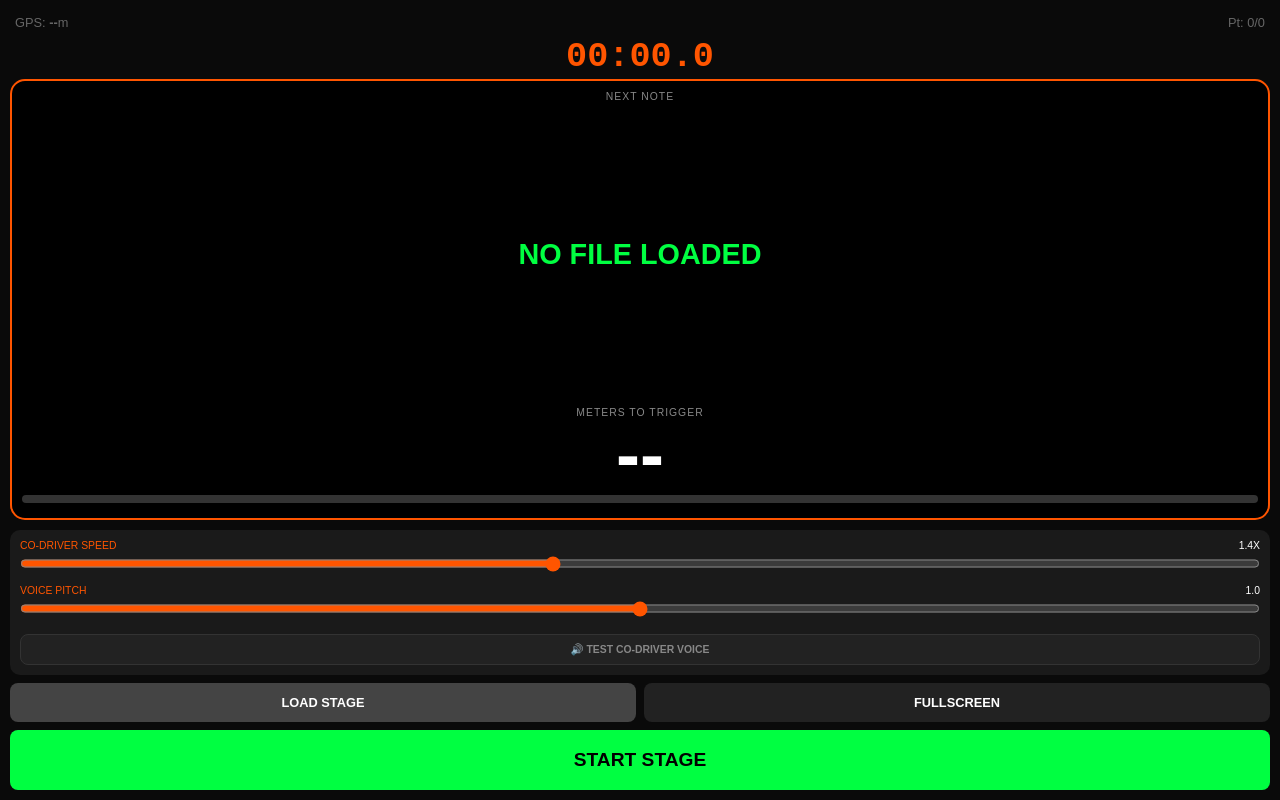
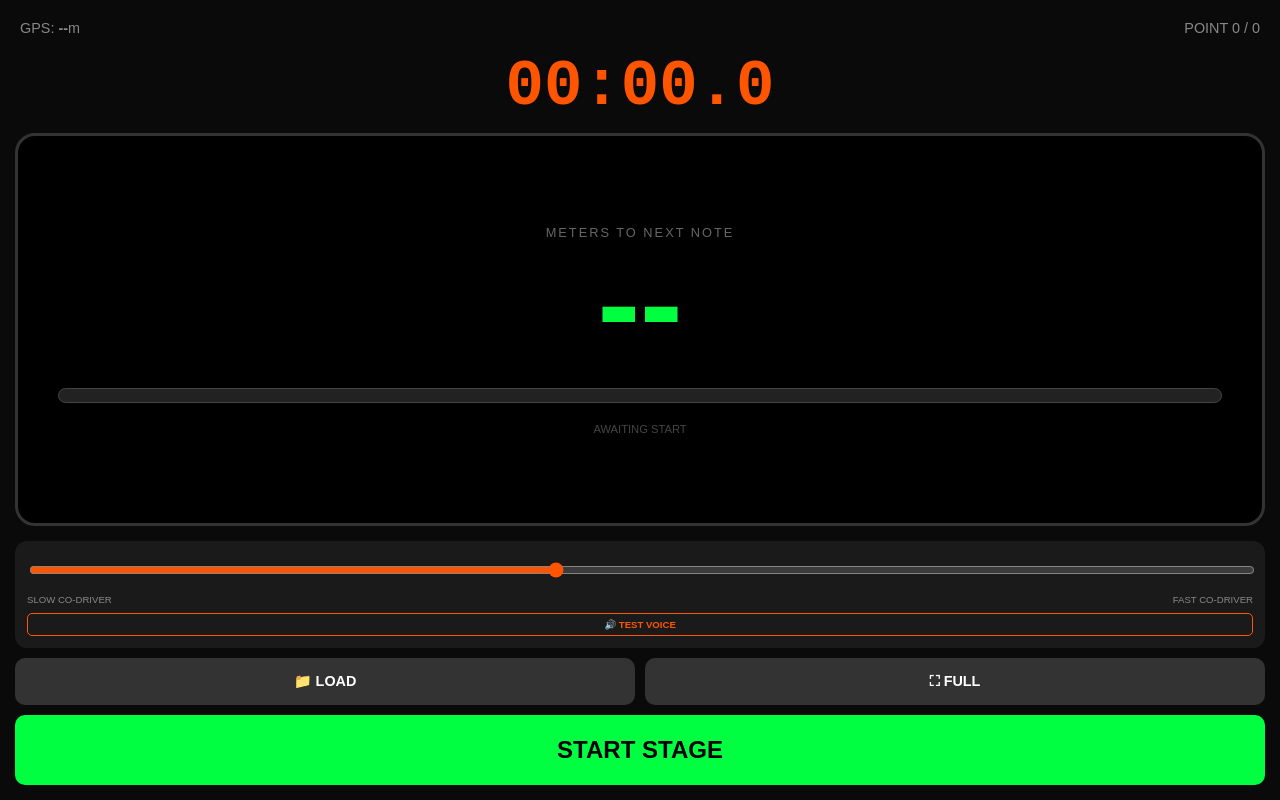
Before and after one commit to QRally/geospeech, a plain HTML site: page index.html in a window 1280 px wide. Drawn offline with Linux system fonts and the light colour scheme.

Commit message:
Update index.html

```diff
--- a/index.html
+++ b/index.html
@@ -3,138 +3,105 @@
 <head>
     <meta charset="UTF-8">
     <meta name="viewport" content="width=device-width, initial-scale=1.0, maximum-scale=1.0, user-scalable=no, viewport-fit=cover">
-    <title>Gravel Crew v1.8 - MASTER</title>
+    <title>Gravel Crew v1.9 - DASH</title>
     <style>
         :root { --bg: #0a0a0a; --accent: #ff5500; --msg: #00ff41; --panel: #1a1a1a; }
         * { box-sizing: border-box; }
 
         body {
-            background: var(--bg);
-            color: #fff;
-            font-family: sans-serif;
-            margin: 0;
-            padding: 10px;
-            text-align: center;
-            height: 100svh;
-            display: flex;
-            flex-direction: column;
-            overflow: hidden;
+            background: var(--bg); color: #fff; font-family: sans-serif; margin: 0; padding: 15px;
+            text-align: center; height: 100svh; display: flex; flex-direction: column; overflow: hidden;
         }
 
-        #header { display: flex; justify-content: space-between; padding: 5px; font-size: 0.8rem; color: #666; flex-shrink: 0; }
-        #timer-display { font-family: monospace; font-size: 2.2rem; color: var(--accent); margin: 2px 0; font-weight: bold; flex-shrink: 0; }
+        #header { display: flex; justify-content: space-between; padding: 5px; font-size: 0.9rem; color: #888; flex-shrink: 0; }
 
-        /* CENTRAL DISPLAY BOX */
+        /* HUGE TIMER */
+        #timer-display { font-family: monospace; font-size: 4rem; color: var(--accent); font-weight: 900; flex-shrink: 0; margin: 10px 0; }
+
         #display-box {
-            border: 2px solid var(--accent);
-            border-radius: 15px;
-            padding: 10px;
-            background: #000;
-            flex-grow: 1;
-            display: flex;
-            flex-direction: column;
-            overflow: hidden; /* Contains the scrolling text */
-            margin-bottom: 10px;
+            border: 3px solid #333; border-radius: 20px; background: #000;
+            flex-grow: 1; display: flex; flex-direction: column; justify-content: center; margin-bottom: 15px;
         }
 
-        .label { font-size: 0.65rem; color: #888; text-transform: uppercase; letter-spacing: 1px; flex-shrink: 0; }
+        .label { font-size: 0.8rem; color: #666; text-transform: uppercase; letter-spacing: 2px; }
 
-        /* NOTE TEXT: Now shrinks font and scrolls if too long */
-        .note-text {
-            font-size: 1.8rem;
-            font-weight: 800;
-            color: var(--msg);
-            flex-grow: 1;
-            display: flex;
-            align-items: center;
-            justify-content: center;
-            text-transform: uppercase;
-            line-height: 1.1;
-            overflow-y: auto;
-            padding: 5px;
-            margin: 5px 0;
-        }
+        /* HUGE DISTANCE */
+        .dist-val { font-size: 8rem; font-weight: 900; line-height: 1; color: var(--msg); font-variant-numeric: tabular-nums; }
 
-        .dist-val { font-size: 4.5rem; font-weight: bold; line-height: 1; color: white; flex-shrink: 0; font-variant-numeric: tabular-nums; }
-
-        #progress-container { background: #333; height: 8px; border-radius: 4px; margin: 5px 0; overflow: hidden; flex-shrink: 0; }
+        #progress-container { background: #222; height: 15px; border-radius: 10px; margin: 20px 40px; overflow: hidden; border: 1px solid #444; }
         #progress-bar { background: var(--msg); height: 100%; width: 0%; transition: width 0.3s; }
 
-        /* PINNED FOOTER CONTROLS */
-        .footer-controls { flex-shrink: 0; width: 100%; }
+        .footer-controls { flex-shrink: 0; }
+        .settings-panel { background: var(--panel); padding: 12px; border-radius: 12px; margin-bottom: 10px; text-align: left; }
+        .setting-row { margin-bottom: 8px; }
+        .setting-row label { display: block; font-size: 0.7rem; color: var(--accent); }
+        input[type="range"] { width: 100%; height: 30px; accent-color: var(--accent); }
 
-        .settings-panel { background: var(--panel); padding: 10px; border-radius: 10px; margin-bottom: 8px; text-align: left; }
-        .setting-row { margin-bottom: 5px; }
-        .setting-row label { display: block; font-size: 0.65rem; color: var(--accent); text-transform: uppercase; }
-        .val-label { float: right; color: #fff; }
-        input[type="range"] { width: 100%; height: 25px; accent-color: var(--accent); margin: 0; }
+        .btn-group { display: grid; grid-template-columns: 1fr 1fr; gap: 10px; }
+        button { padding: 15px; border-radius: 10px; border: none; font-weight: bold; text-transform: uppercase; font-size: 0.9rem; }
+        .btn-load { background: #333; color: white; }
+        .btn-start { background: var(--msg); color: black; height: 70px; font-size: 1.5rem; grid-column: span 2; }
 
-        .btn-group { display: grid; grid-template-columns: 1fr 1fr; gap: 8px; }
-        button { width: 100%; padding: 12px; border-radius: 8px; border: none; font-weight: bold; text-transform: uppercase; cursor: pointer; font-size: 0.8rem; }
-        .btn-load { background: #444; color: white; }
-        .btn-start { background: var(--msg); color: black; height: 60px; font-size: 1.2rem; grid-column: span 2; }
-        .btn-test { background: #222; color: #888; border: 1px solid #333; font-size: 0.65rem; margin-top: 4px; padding: 8px; }
-
-        .acc-bad { color: #ff4444 !important; }
+        .acc-bad { color: #ff4444 !important; animation: blink 1s infinite; }
+        @keyframes blink { 50% { opacity: 0.5; } }
     </style>
 </head>
 <body>
 
     <div id="header">
         <span>GPS: <b id="acc">--</b>m</span>
-        <span id="point-info">Pt: 0/0</span>
+        <span id="point-info">POINT 0 / 0</span>
     </div>
 
     <div id="timer-display">00:00.0</div>
 
     <div id="display-box">
-        <div class="label">Next Note</div>
-        <div id="next-note" class="note-text">NO FILE LOADED</div>
-        <div class="label">Meters to Trigger</div>
+        <div class="label">Meters to Next Note</div>
         <div id="dist-display" class="dist-val">--</div>
+
         <div id="progress-container"><div id="progress-bar"></div></div>
+        <div id="status-text" style="color:#444; font-size: 0.7rem; text-transform: uppercase;">Awaiting Start</div>
     </div>
 
     <div class="footer-controls">
         <div class="settings-panel">
             <div class="setting-row">
-                <label>Co-Driver Speed <span id="speed-val" class="val-label">1.4x</span></label>
                 <input type="range" id="rate-slider" min="0.8" max="2.2" step="0.1" value="1.4">
+                <div style="display:flex; justify-content: space-between; font-size:0.6rem; color:#888; margin-top:5px;">
+                    <span>SLOW CO-DRIVER</span>
+                    <span>FAST CO-DRIVER</span>
+                </div>
             </div>
-            <div class="setting-row">
-                <label>Voice Pitch <span id="pitch-val" class="val-label">1.0</span></label>
-                <input type="range" id="pitch-slider" min="0.5" max="1.5" step="0.1" value="1.0">
-            </div>
-            <button class="btn-test" onclick="testAudio()">🔊 Test Co-Driver Voice</button>
+            <button onclick="testAudio()" style="background:none; color:var(--accent); border:1px solid var(--accent); width:100%; padding:5px; font-size:0.6rem; border-radius:5px;">🔊 TEST VOICE</button>
         </div>
 
         <div class="btn-group">
             <input type="file" id="file-input" accept=".json" style="display:none">
-            <button class="btn-load" onclick="document.getElementById('file-input').click()">Load Stage</button>
-            <button class="btn-load" style="background:#222" onclick="toggleFullscreen()">Fullscreen</button>
-            <button id="start-btn" class="btn-start" onclick="startStage()" disabled>Start Stage</button>
+            <button class="btn-load" onclick="document.getElementById('file-input').click()">📁 LOAD</button>
+            <button class="btn-load" onclick="toggleFullscreen()">⛶ FULL</button>
+            <button id="start-btn" class="btn-start" onclick="startStage()" disabled>START STAGE</button>
         </div>
     </div>
 
 <script>
+    // Logic remains identical to v1.8 to ensure reliability,
+    // but UI updates now target the new Dash elements.
     let stage = [];
     let idx = 0;
     let lastDist = Infinity;
     let startTime = null;
     let timerInterval = null;
-
     const RADIUS = 35;
     const CLOSE_ZONE = 50;
     const R = 6371000;
     const synth = window.speechSynthesis;
 
-    // Standard script logic remains the same to ensure GPS reliability
     document.getElementById('file-input').onchange = (e) => {
         const reader = new FileReader();
         reader.onload = (event) => {
             stage = JSON.parse(event.target.result);
-            document.getElementById('next-note').innerText = stage[0].note || "READY";
-            document.getElementById('point-info').innerText = `Pt: 1/${stage.length}`;
+            document.getElementById('point-info').innerText = `POINT 1 / ${stage.length}`;
+            document.getElementById('status-text').innerText = "STAGE LOADED - READY";
             document.getElementById('start-btn').disabled = false;
         };
         reader.readAsText(e.target.files[0]);
@@ -147,9 +114,7 @@
 
     function getDist(lat1, lon1, lat2, lon2) {
         const rad = Math.PI / 180;
-        const dLat = (lat2 - lat1) * rad;
-        const dLon = (lon2 - lon1) * rad;
-        const a = Math.sin(dLat/2)**2 + Math.cos(lat1*rad) * Math.cos(lat2*rad) * Math.sin(dLon/2)**2;
+        const a = Math.sin(((lat2-lat1)*rad)/2)**2 + Math.cos(lat1*rad) * Math.cos(lat2*rad) * Math.sin(((lon2-lon1)*rad)/2)**2;
         return R * (2 * Math.atan2(Math.sqrt(a), Math.sqrt(1-a)));
     }
 
@@ -157,29 +122,27 @@
         if (synth.speaking) synth.cancel();
         const msg = new SpeechSynthesisUtterance(txt);
         msg.rate = document.getElementById('rate-slider').value;
-        msg.pitch = document.getElementById('pitch-slider').value;
         const voices = synth.getVoices();
-        msg.voice = voices.find(v => v.lang.includes('en-GB')) || voices.find(v => v.lang.includes('en')) || voices[0];
+        msg.voice = voices.find(v => v.lang.includes('en-GB')) || voices[0];
         synth.speak(msg);
     }
 
-    function testAudio() { announce("Left 6 into Right 5. Caution big jump."); }
+    function testAudio() { announce("Ready to start. 5, 4, 3, 2, 1, Go."); }
 
     function updateTimer() {
         if (!startTime) return;
-        const now = new Date().getTime();
-        const diff = now - startTime;
+        const diff = new Date().getTime() - startTime;
         const mins = Math.floor(diff / 60000);
         const secs = Math.floor((diff % 60000) / 1000);
         const ms = Math.floor((diff % 1000) / 100);
-        document.getElementById('timer-display').innerText =
-            `${mins.toString().padStart(2,'0')}:${secs.toString().padStart(2,'0')}.${ms}`;
+        document.getElementById('timer-display').innerText = `${mins.toString().padStart(2,'0')}:${secs.toString().padStart(2,'0')}.${ms}`;
     }
 
     async function startStage() {
         idx = 0;
-        document.getElementById('start-btn').innerText = "TRACKING LIVE";
+        document.getElementById('start-btn').innerText = "STAGE LIVE";
         document.getElementById('start-btn').style.background = "#ffaa00";
+        document.getElementById('status-text').innerText = "DRIVE TO START LINE";
         if ('wakeLock' in navigator) await navigator.wakeLock.request('screen').catch(()=>{});
 
         navigator.geolocation.watchPosition((pos) => {
@@ -189,27 +152,24 @@
             accEl.className = accuracy > 12 ? 'acc-bad' : '';
 
             if (idx < stage.length) {
-                const target = stage[idx];
-                const d = getDist(lat, lon, target.lat, (target.lng || target.lon));
-
+                const d = getDist(lat, lon, stage[idx].lat, (stage[idx].lng || stage[idx].lon));
                 if (!isNaN(d)) {
                     document.getElementById('dist-display').innerText = Math.round(d);
-
                     if (d < RADIUS || (d < CLOSE_ZONE && d > lastDist)) {
                         if (idx === 0 && !startTime) {
                             startTime = new Date().getTime();
                             timerInterval = setInterval(updateTimer, 100);
+                            document.getElementById('status-text').innerText = "RACING";
                         }
                         announce(stage[idx].note);
                         idx++;
                         lastDist = Infinity;
                         updateUI();
-                    } else {
-                        lastDist = d;
-                    }
+                    } else { lastDist = d; }
                 }
             } else {
                 clearInterval(timerInterval);
+                document.getElementById('status-text').innerText = "STAGE FINISHED";
             }
         }, null, { enableHighAccuracy: true, maximumAge: 0 });
     }
@@ -217,17 +177,8 @@
     function updateUI() {
         const pct = (idx / stage.length) * 100;
         document.getElementById('progress-bar').style.width = pct + "%";
-        if (idx < stage.length) {
-            document.getElementById('next-note').innerText = stage[idx].note;
-            document.getElementById('point-info').innerText = `Pt: ${idx + 1}/${stage.length}`;
-        } else {
-            document.getElementById('next-note').innerText = "FINISH";
-            document.getElementById('dist-display').innerText = "0";
-        }
+        document.getElementById('point-info').innerText = `POINT ${Math.min(idx + 1, stage.length)} / ${stage.length}`;
     }
-
-    document.getElementById('rate-slider').oninput = function() { document.getElementById('speed-val').innerText = this.value + "x"; };
-    document.getElementById('pitch-slider').oninput = function() { document.getElementById('pitch-val').innerText = this.value; };
 </script>
 </body>
 </html>
```
